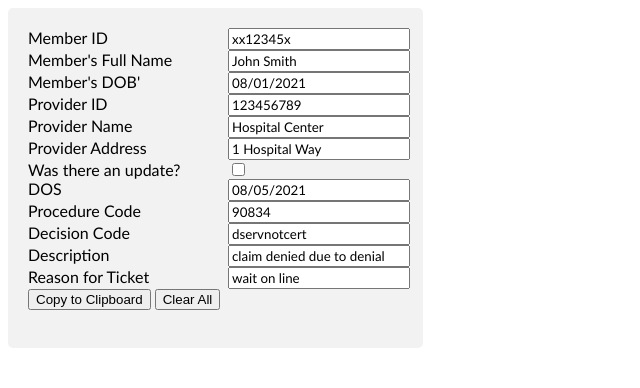
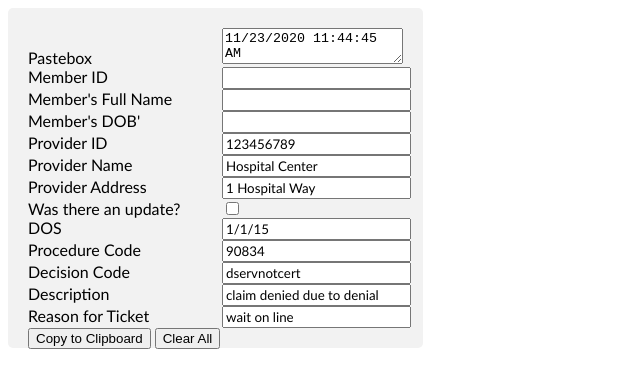
Before and after one commit to Jared-matos/SCTicketGenerator, a website: page index.html in a window 1280 px wide. Both pictures are taken after a click on the button "Copy to Clipboard". Shown: the whole page, without its empty margins (0-640 px from the left). Drawn offline with nearby package versions, Linux system fonts and the light colour scheme.

Commit message:
started parsing

```diff
--- a/index.html
+++ b/index.html
@@ -7,7 +7,10 @@
     <title>Static Template</title>
   </head>
 
-  <link rel="stylesheet" href="https://cdn.jsdelivr.net/npm/flatpickr/dist/flatpickr.min.css">
+  <link
+    rel="stylesheet"
+    href="https://cdn.jsdelivr.net/npm/flatpickr/dist/flatpickr.min.css"
+  />
   <script src="https://cdn.jsdelivr.net/npm/flatpickr"></script>
   <script src="//cdnjs.cloudflare.com/ajax/libs/moment.js/2.7.0/moment.min.js"></script>
 
@@ -29,15 +32,9 @@
       size: 11pt;
       width: 100%;
     }
-    #oText {
-      display: table-cell;
-    }
-    #updateSpan {
-      display: none;
-    }
-    #updateText {
-      display: none;
-    }
+    #oText { display: table-cell;}
+    #updateSpan { display: none;}
+    #updateText { display: none;}
     #tDiv {
       height: 300px;
       width: 375px;
@@ -45,9 +42,7 @@
       background-color: #f2f2f2;
       padding: 20px;
     }
-    .copyButton {
-      display: table-cell;
-    }
+    .copyButton { display: table-cell;}
     #oText {
       resize: none;
       display: none;
@@ -56,16 +51,20 @@
 
   <div id="tDiv">
     <div class="tableRow">
+      <span class="text">Pastebox</span>
+      <textarea type="text" id="pasteBox" onchange="parseData()"/></textarea>
+    </div>
+    <div class="tableRow">
       <span class="text">Member ID</span>
-      <input class="iptext" type="text" id="mbrIDText" value="xx12345x" />
+      <input class="iptext" type="text" id="mbrIDText" />
     </div>
     <div class="tableRow">
       <span class="text">Member's Full Name</span>
-      <input class="iptext" type="text" id="mbrNameText" value="John Smith" />
+      <input class="iptext" type="text" id="mbrNameText" />
     </div>
     <div class="tableRow">
       <span class="text">Member's DOB'</span>
-      <input class="iptext" type="text" id="mbrDOB" value="2001-01-01" />
+      <input class="iptext" type="text" id="mbrDOB" />
     </div>
     <div class="tableRow">
       <span class="text">Provider ID</span>
@@ -73,7 +72,7 @@
     </div>
     <div class="tableRow">
       <span class="text">Provider Name</span>
-      <input class="iptext" type="text" id="provNamesText" value="Hospital Center"/>
+      <input class="iptext" type="text" id="provNamesText" value="Hospital Center" />
     </div>
     <div class="tableRow">
       <span class="text">Provider Address</span>
@@ -85,11 +84,11 @@
     </div>
     <div class="tableRow">
       <span id="updateSpan" class="text">What was updated and when?</span>
-      <input class="iptext" type="text" id="updateText" value="Update happened"/>
+      <input class="iptext" type="text" id="updateText" value="Update happened" />
     </div>
     <div class="tableRow">
       <span class="text">DOS</span>
-      <input class="iptext" type="text" id="dos" value="2015-01-01" />
+      <input class="iptext" type="text" id="dos" value="1/1/15" />
     </div>
     <div class="tableRow">
       <span class="text">Procedure Code</span>
@@ -101,7 +100,7 @@
     </div>
     <div class="tableRow">
       <span class="text">Description</span>
-      <input class="iptext" type="text" id="desc" value="claim denied due to denial"/>
+      <input class="iptext" type="text" id="desc"value="claim denied due to denial"/>
     </div>
     <div class="tableRow">
       <span class="text">Reason for Ticket</span>
@@ -114,13 +113,33 @@
     </div>
   </div>
 
-
   <script type="text/javascript">
     console.clear();
+    document.getElementById("pasteBox").value = "11/23/2020 11:44:45 AM \r\nDemographics\r\nField	Value\r\nMember ID	123456 (Fallon Health)\r\nName	SMITH, JOHN A (DOB: 01/01/1960)\r\nAlternative IDs	123456789123";
 
-    var mbrDOB = flatpickr('#mbrDOB',{dateFormat: "m/d/Y", defaultDate: ""});
-    var dos = flatpickr('#dos',{dateFormat: "m/d/Y", defaultDate: ""});
+    //sets up the datepicker for DOB field
+    var mbrDOB = flatpickr("#mbrDOB", { dateFormat: "m/d/Y", defaultDate: "" });
 
+    function parseData(){
+      var pasteData = document.getElementById("pasteBox").value;
+      var pasteDataARR = pasteData.split(/\r?\n/);
+      for(i=0;i<pasteDataARR.length;i++)
+      {
+        console.log(pasteDataARR[i]);
+      }
+      if(pasteDataARR[1]=="Demographics"){
+        document.getElementById("mbrIDText").value = pasteDataARR[3].slice(10);
+
+        var startDOB = 0;
+       // while (pasteDataARR[4].charAt(i) !== "("){startDOB++;}
+        document.getElementById("mbrNameText").value = pasteDataARR[4].slice(5,i);
+        //document.getElementById("mbrDOB").value = pasteDataARR[4].slice(i);
+      } else {
+        alert("Please copy and paste data directly from flexcare.");
+      }
+    }
+
+    //Adds or removes textbox for "was there an update?" checkbox
     function toggleUpdateField() {
       if (document.getElementById("updateSpan").style.display == "table-cell") {
         document.getElementById("updateSpan").style.display = "none";
@@ -133,7 +152,8 @@
       }
     }
 
-    function clearAll(){
+    //Sets vaules of all fields to empty or false
+    function clearAll() {
       document.getElementById("mbrIDText").value = "";
       document.getElementById("mbrNameText").value = "";
       document.getElementById("mbrDOB").value = "";
@@ -149,7 +169,9 @@
       document.getElementById("reason").value = "";
     }
 
+    // Collects the information from the fields, combines them into an output string, and sends to the clipboard
     function copyClipboard() {
+      // collecting information from all the fields
       var MBRID = document.getElementById("mbrIDText").value;
       var MBRNAME = document.getElementById("mbrNameText").value;
       var MBRDOB = document.getElementById("mbrDOB").value;
@@ -165,83 +187,64 @@
       var REAS = document.getElementById("reason").value;
       var outputText = "";
 
-
-      outputText = outputText.concat(
-        "Member Demos:",
-        "\r\n");
-      if(MBRID !== ""){
-        outputText = outputText.concat(
-        "ID: ",
-        MBRID,
-        "\r\n");
+      // combining all the data into a single string
+      outputText = outputText.concat("Member Demos:", "\r\n");
+      if (MBRID !== "") {
+        outputText = outputText.concat("ID: ", MBRID, "\r\n");
       }
-      if(MBRNAME !== ""){
-        outputText = outputText.concat(
-        "Name: ",
-        MBRNAME,
-        "\r\n");
+      if (MBRNAME !== "") {
+        outputText = outputText.concat("Name: ", MBRNAME, "\r\n");
       }
-      if(MBRDOB !== ""){
-        outputText = outputText.concat(
-        "DOB: ",
-        MBRDOB,
-        "\r\n");
+      if (MBRDOB !== "") {
+        outputText = outputText.concat("DOB: ", MBRDOB, "\r\n");
       }
-      outputText = outputText.concat("\r\n","Provider Demos: ","\r\n");
-
-      if(PROVID !== ""){
-        outputText = outputText.concat(
-        "Provider ID: ",
-        PROVID,
-        "\r\n");
+      outputText = outputText.concat("\r\n", "Provider Demos: ", "\r\n");
+      if (PROVID !== "") {
+        outputText = outputText.concat("Provider ID: ", PROVID, "\r\n");
       }
-      if(PROVNAME !== ""){
+      if (PROVNAME !== "") {
         outputText = outputText.concat(PROVNAME);
       }
-      if((PROVNAME !== "")&&(PROVADD !== "")){
+      if (PROVNAME !== "" && PROVADD !== "") {
         outputText = outputText.concat(" - ");
       }
-      if(PROVADD !== ""){
+      if (PROVADD !== "") {
         outputText = outputText.concat(PROVADD);
       }
-      outputText = outputText.concat("\r\n","\r\n");
-
+      outputText = outputText.concat("\r\n", "\r\n");
       if (URadio == true) {
         outputText = outputText.concat("Update Occured: ", UTEXT, "\r\n");
       } else {
-        outputText= outputText.concat("No Update Occured", "\r\n");
+        outputText = outputText.concat("No Update Occured", "\r\n");
       }
-      outputText = outputText.concat(
-        "DOS: ",
-        DOS,
-        "\r\n",
-        "Procdedure Code: ",
-        PROC,
-        "\r\n",
-        "Decision Code: ",
-        DCODE,
-        "\r\n",
-        "Description: ",
-        DESC,
-        "\r\n",
-        "Reason for Ticket: ",
-        REAS
-      );
+      if (DOS !== "") {
+        outputText = outputText.concat("DOS: ", DOS, "\r\n");
+      }
+      if (PROC !== "") {
+        outputText = outputText.concat("Procedure Code: ", PROC, "\r\n");
+      }
+      if (DCODE !== "") {
+        outputText = outputText.concat("Decision Code: ", DCODE, "\r\n");
+      }
+      if (DESC !== "") {
+        outputText = outputText.concat("Description: ", DESC, "\r\n");
+      }
+      if (REAS !== "") {
+        outputText = outputText.concat("Reason for Ticket: ", REAS, "\r\n");
+      }
+
+      // displays the output text box momentarily and fills it with the output text
       document.getElementById("oText").style.display = "block";
       document.getElementById("oText").value = outputText;
 
+      // select and copy the information in the output text box, then hides the information again
       var copyTextarea = document.getElementById("oText");
       copyTextarea.focus();
       copyTextarea.select();
-      try {
-        document.execCommand("copy");
-      } catch (err) {
-        alert("Oops, unable to copy");
-      }
+      try { document.execCommand("copy");
+      } catch (err) { alert("Oops, unable to copy");}
+      document.getElementById("oText").style.display = "none";
       console.log(outputText);
-
-      document.getElementById("oText").style.display = "none";
-      return false;
     }
   </script>
   <!--Code hosted on Github @ https://github.com/Jared-matos/SCTicketGenerator-->
```
